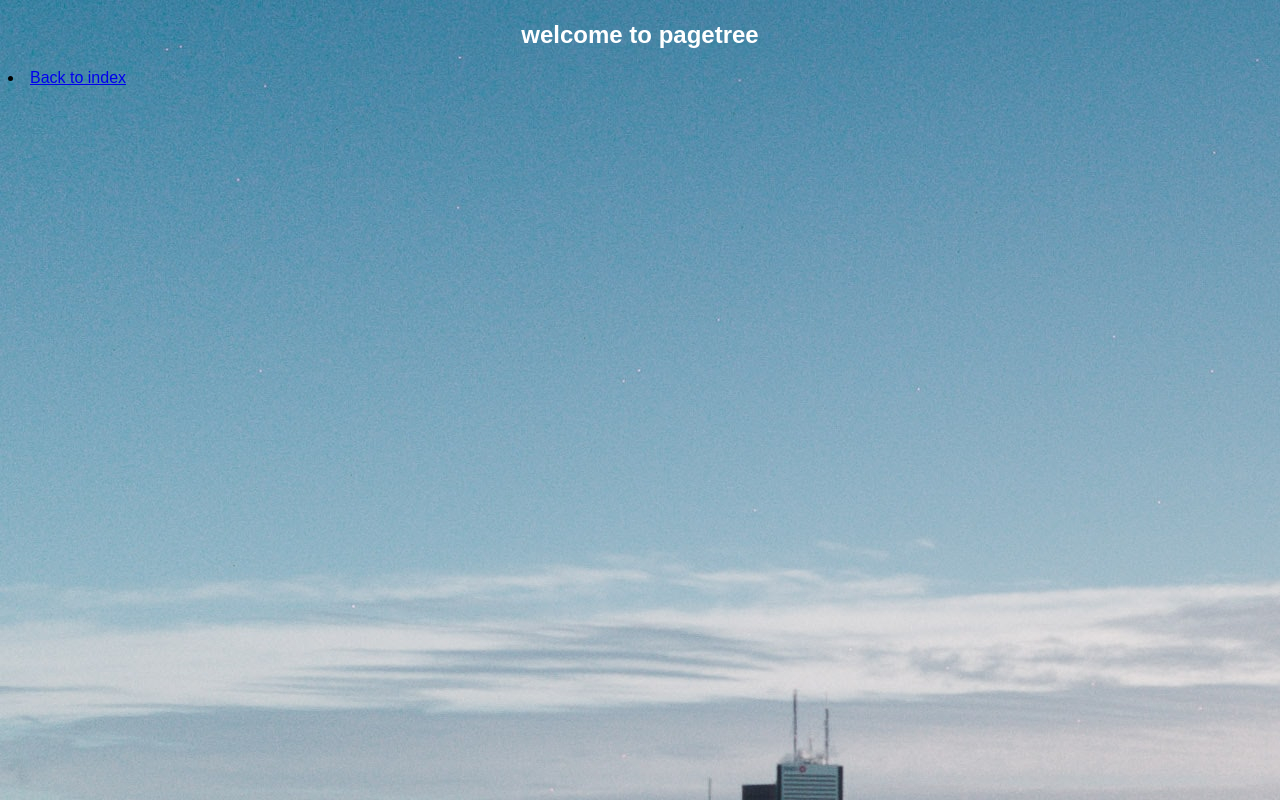
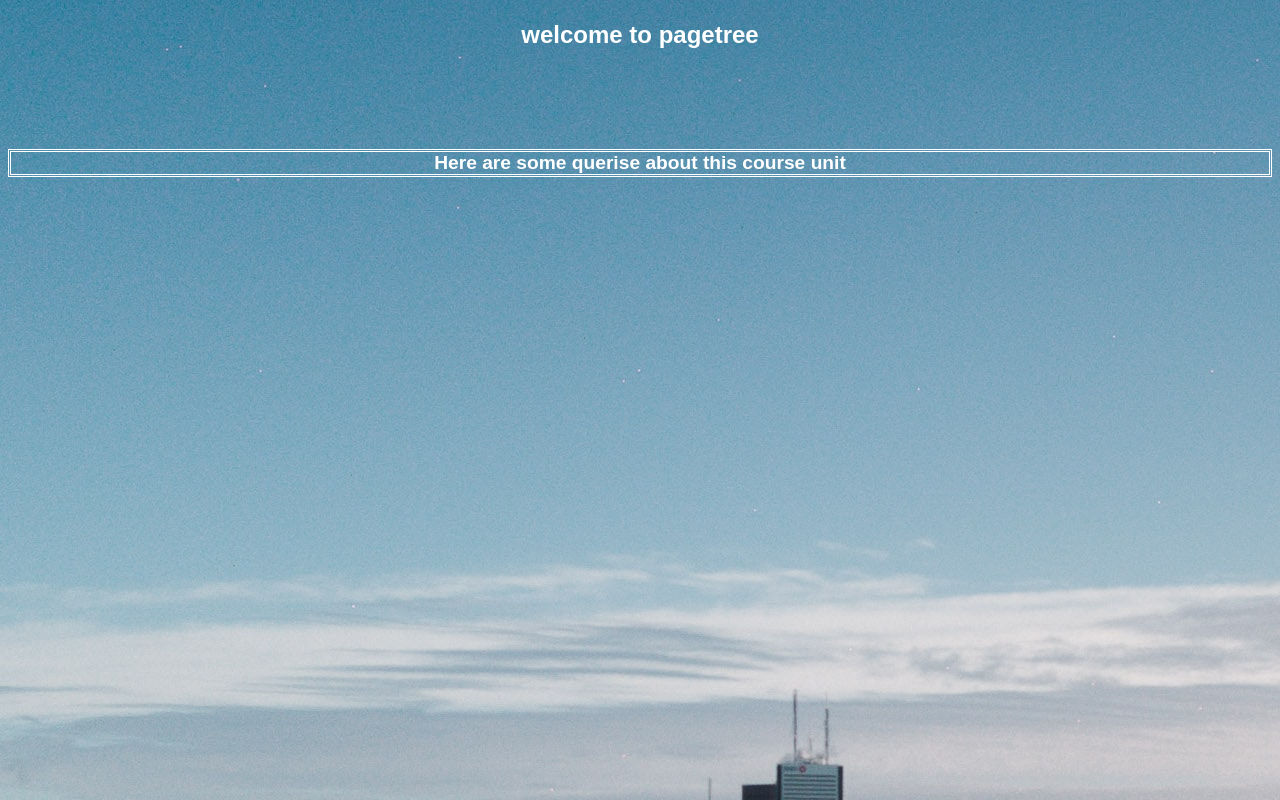
Before and after one commit to kamunwasam/thequiz, a plain HTML site: page pagetree.html in a window 1280 px wide. Drawn offline with Linux system fonts and the light colour scheme.

Commit message:
Update pagetree.html

```diff
--- a/pagetree.html
+++ b/pagetree.html
@@ -10,7 +10,10 @@
 <body>
     <h1></h1>
 <h2>welcome to  pagetree</h2>
-<li style="font-family: sans-serif;"><a href="index.html">Back to index</a></li>
+<br>
+<br>
+<br>
+<h4 style="color:white; text-align: center;font-size: larger;font-family: sans-serif; border-style: double;">Here are some querise about  this course unit</h4>
 
 
 </body>
```
